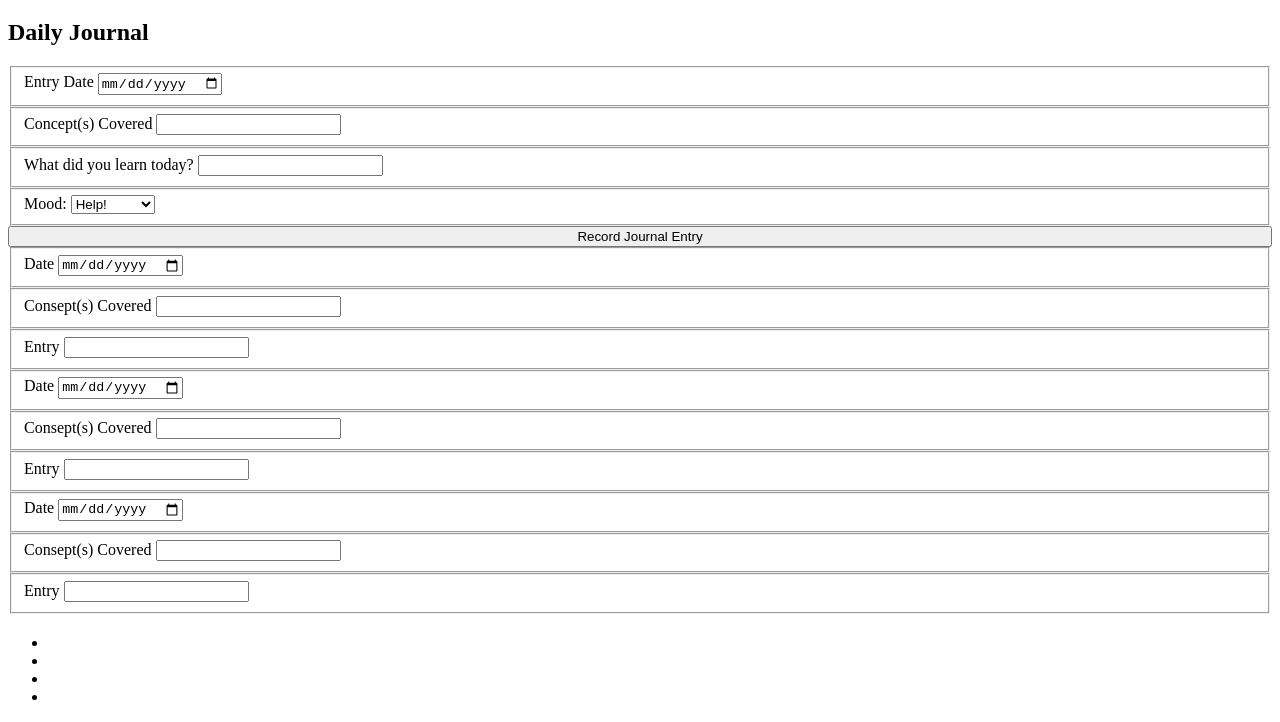
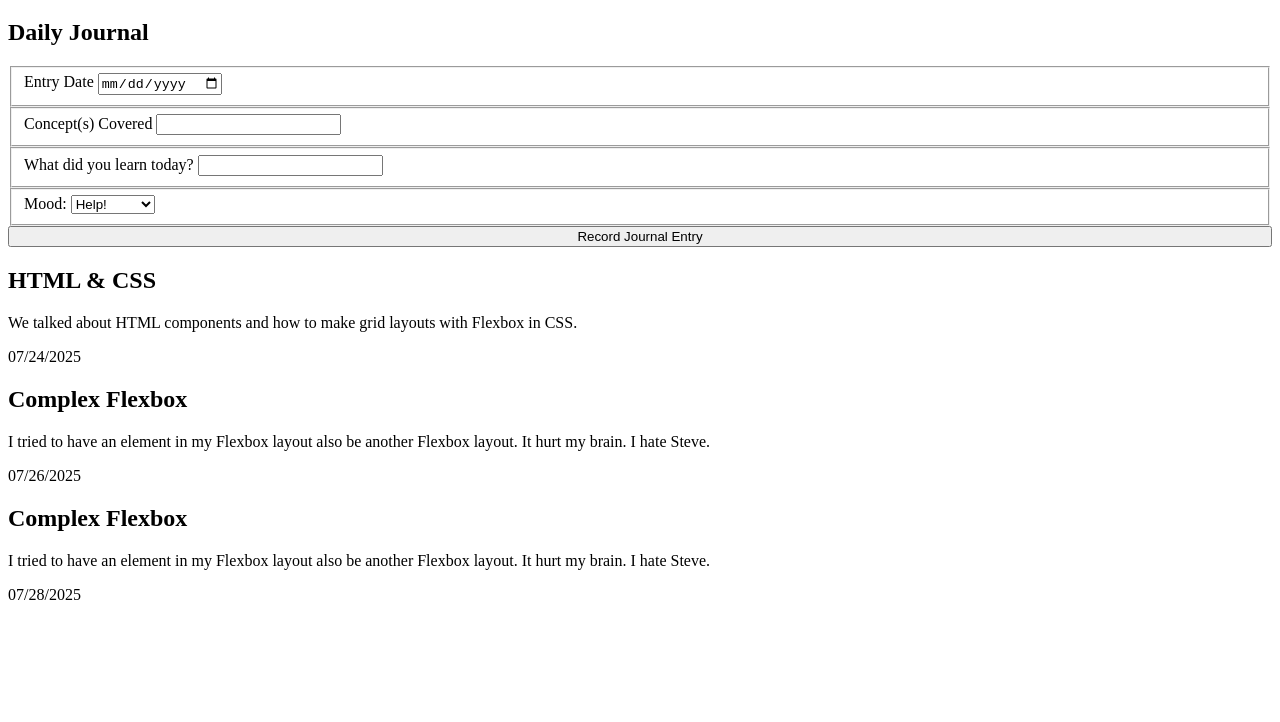
Before and after one commit to KaitlinJKelley/nss-dailyJournal, a plain HTML site: page index.html in a window 1280 px wide. Shown: the part 87-809 px from the top of the page. Drawn offline with Linux system fonts and the light colour scheme.

Commit message:
Changed JournalEntry content to display correct information; adjusted function in JournalEntryList to populate correct html field

```diff
--- a/index.html
+++ b/index.html
@@ -42,15 +42,7 @@
 
             <button type="submit">Record Journal Entry</button>
         </form>
-        <section>
-            <h2></h2>
-            <ul>
-                <li></li>
-                <li></li>
-                <li></li>
-                <li></li>
-            </ul>
-        </section>
+        <article></article>
     </main>
 
     <footer>
--- a/scripts/JournalEntry.js
+++ b/scripts/JournalEntry.js
@@ -1,20 +1,9 @@
 export const JournalEntryComponent = (entry) => {
     return `
         <section id="entry--${entry.id}" class="journalEntry">
-            <fieldset>
-                <label for="journalDate">Date</label>
-                <input type="date" name="journalDate" id="journalDate">
-            </fieldset>
-
-            <fieldset>
-                <label for="journalConcept">Consept(s) Covered</label>
-                <input type="text" name="journalConcept" id="journalConcept">
-            </fieldset>
-
-            <fieldset>
-                <label for="journalEntry">Entry</label>
-                <input type="textarea" name="journalEntry" id="journalEntry">
-            </fieldset>
+            <h2>${entry.concept}</h2>
+            <p>${entry.entry}</p>
+            <p>${entry.date}</p>
         </section>
     `
 }
--- a/scripts/JournalentryList.js
+++ b/scripts/JournalentryList.js
@@ -2,7 +2,7 @@ import { useJournalEntries } from "./JournalDataProvider.js"
 import { JournalEntryComponent } from "./JournalEntry.js"
 
 // DOM reference to where all entries will be rendered
-const entryLog = document.querySelector("form")
+const entryLog = document.querySelector("article")
 
 export const EntryListComponent = () => {
     // Use the journal entry data from the data provider component
```
